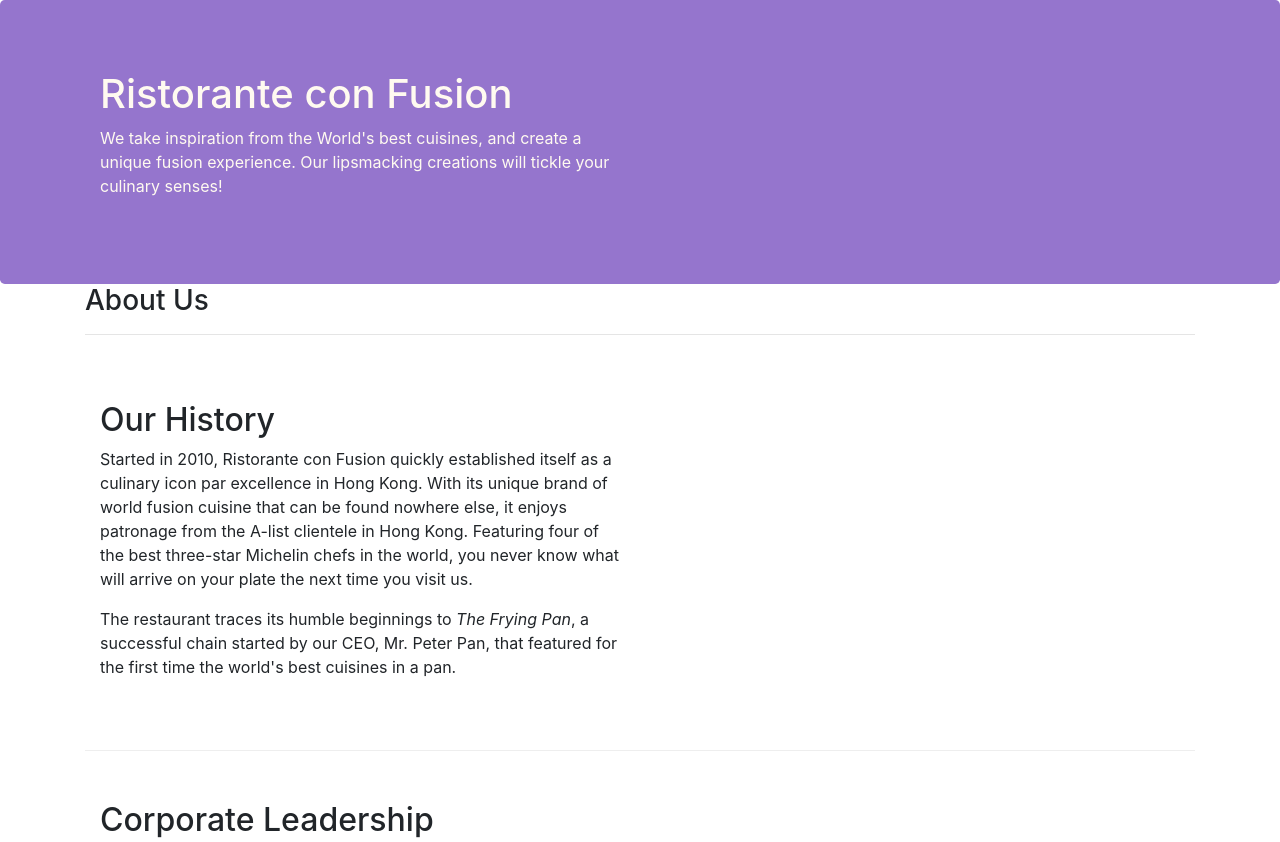
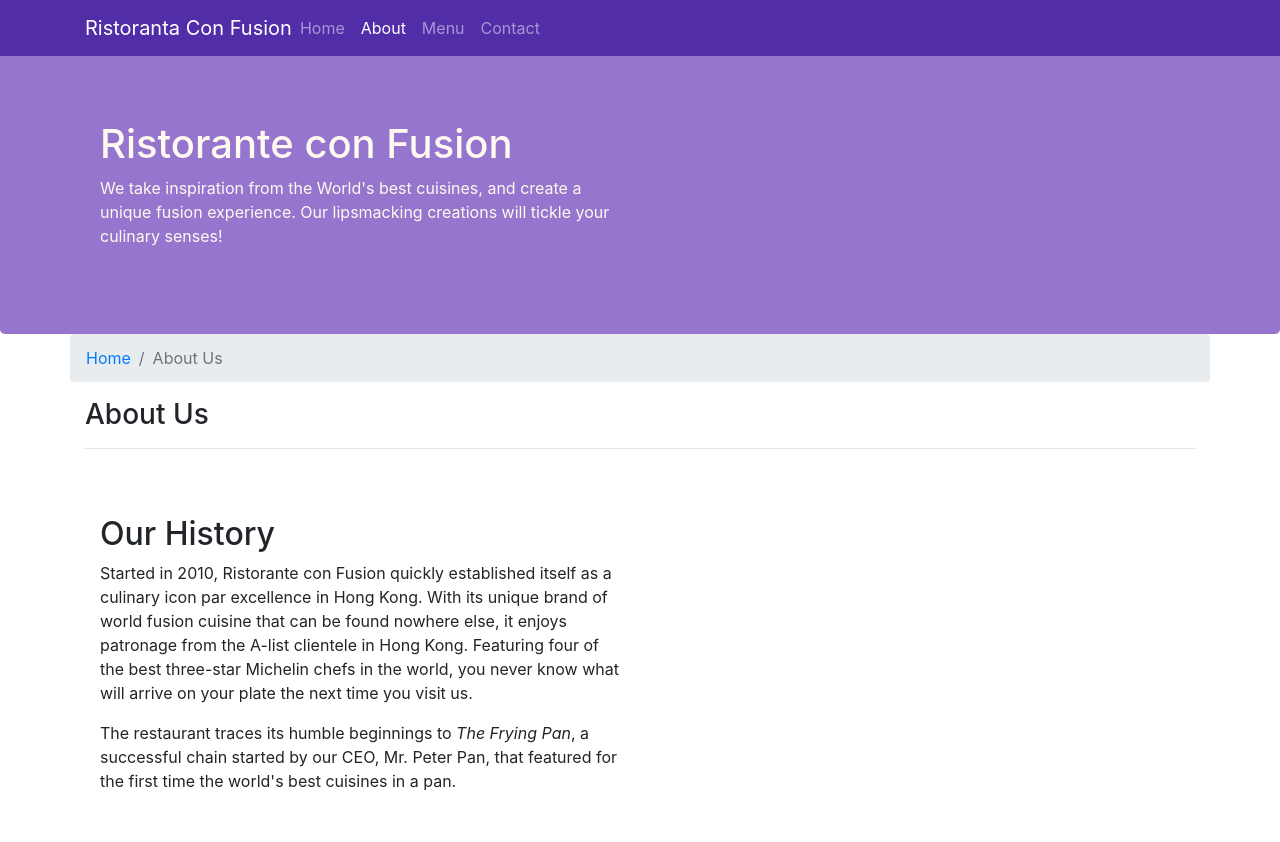
Before and after one commit to jamesMeier/BScoursera, a website: page aboutus.html in a window 1280 px wide. Shown: the top 842 px of the page. Drawn offline with nearby package versions, Linux system fonts and the light colour scheme.

Commit message:
nav bred

```diff
--- a/aboutus.html
+++ b/aboutus.html
@@ -20,6 +20,33 @@
   </head>
 
   <body>
+    <nav class="navbar navbar-dark navbar-expand-sm fixed-top">
+      <div class="container">
+        <button
+          class="navbar-toggler"
+          type="button"
+          data-toggle="collapse"
+          data-target="#Navbar"
+        >
+          <span class="navbar-toggler-icon"></span>
+        </button>
+        <a class="navbar-brand mr-auto" href="./index.html"
+          >Ristoranta Con Fusion</a
+        >
+        <div class="collapse navbar-collapse" id="Navbar">
+          <ul class="navbar-nav mr-auto">
+            <li class="nav-item">
+              <a class="nav-link" href="./index.html">Home</a>
+            </li>
+            <li class="nav-item active">
+              <a class="nav-link" href="#">About</a>
+            </li>
+            <li class="nav-item"><a class="nav-link" href="#">Menu</a></li>
+            <li class="nav-item"><a class="nav-link" href="#">Contact</a></li>
+          </ul>
+        </div>
+      </div>
+    </nav>
     <header class="jumbotron">
       <div class="container">
         <div class="row row-header">
@@ -38,6 +65,10 @@
 
     <div class="container">
       <div class="row">
+        <ol class="col-12 breadcrumb">
+          <li class="breadcrumb-item"><a href="./index.html">Home</a></li>
+          <li class="breadcrumb-item active">About Us</li>
+        </ol>
         <div class="col-sm">
           <h3>About Us</h3>
           <hr />
@@ -123,8 +154,8 @@
           <div class="col-4 offset-1 col-sm-2">
             <h5>Links</h5>
             <ul class="list-unstyled">
-							<li><a href="index.html">Home</a></li>
-							<li><a href="aboutus.html">About</a></li>
+              <li><a href="./index.html">Home</a></li>
+              <li><a href="#">About</a></li>
               <li><a href="#">Menu</a></li>
               <li><a href="#">Contact</a></li>
             </ul>
--- a/css/style.css
+++ b/css/style.css
@@ -1,3 +1,11 @@
+body {
+  padding: 50px 0px 0px 0px;
+  z-index: 0;
+}
+.navbar-dark {
+  background-color: #512da8;
+}
+
 .row-header {
   margin: 0px auto;
   padding: 0px auto;
```
Also changed, not shown: index.html (+25 -0 lines). Lines whose indentation alone changed are shown as unchanged.
